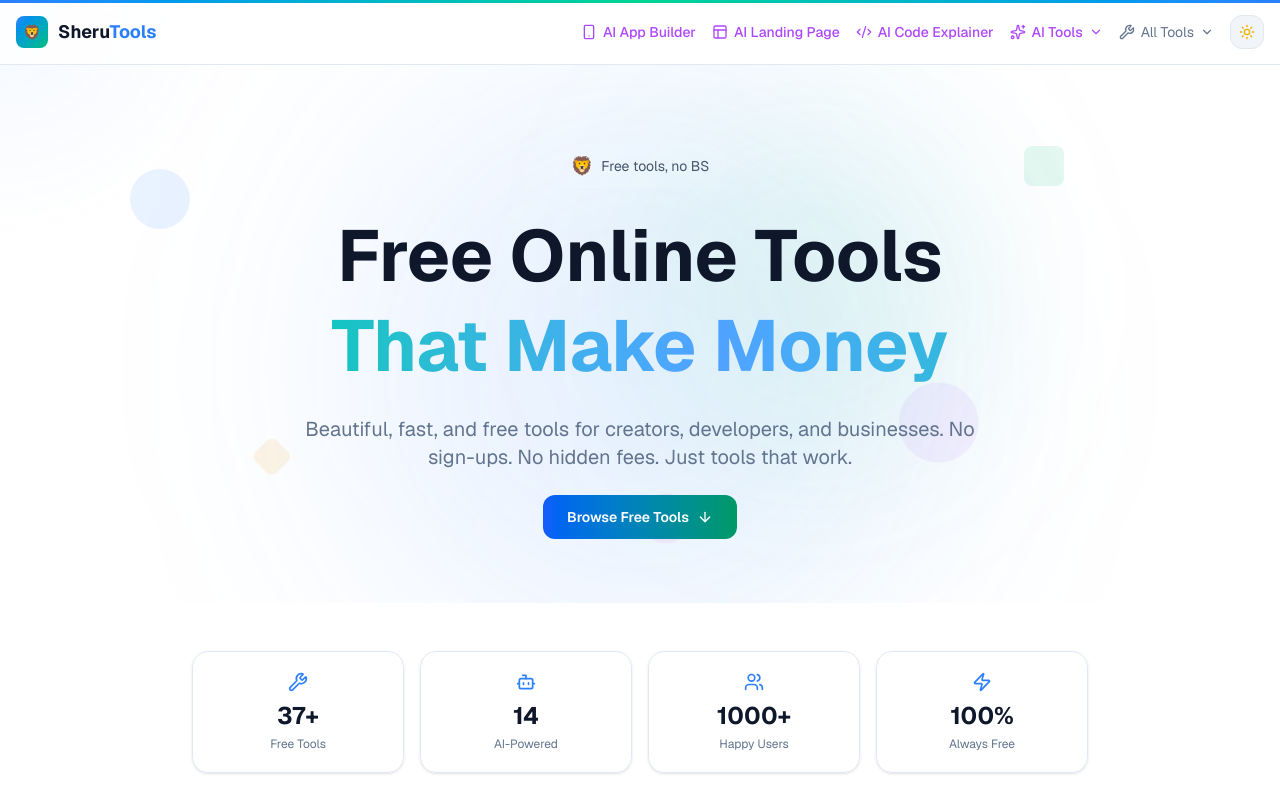
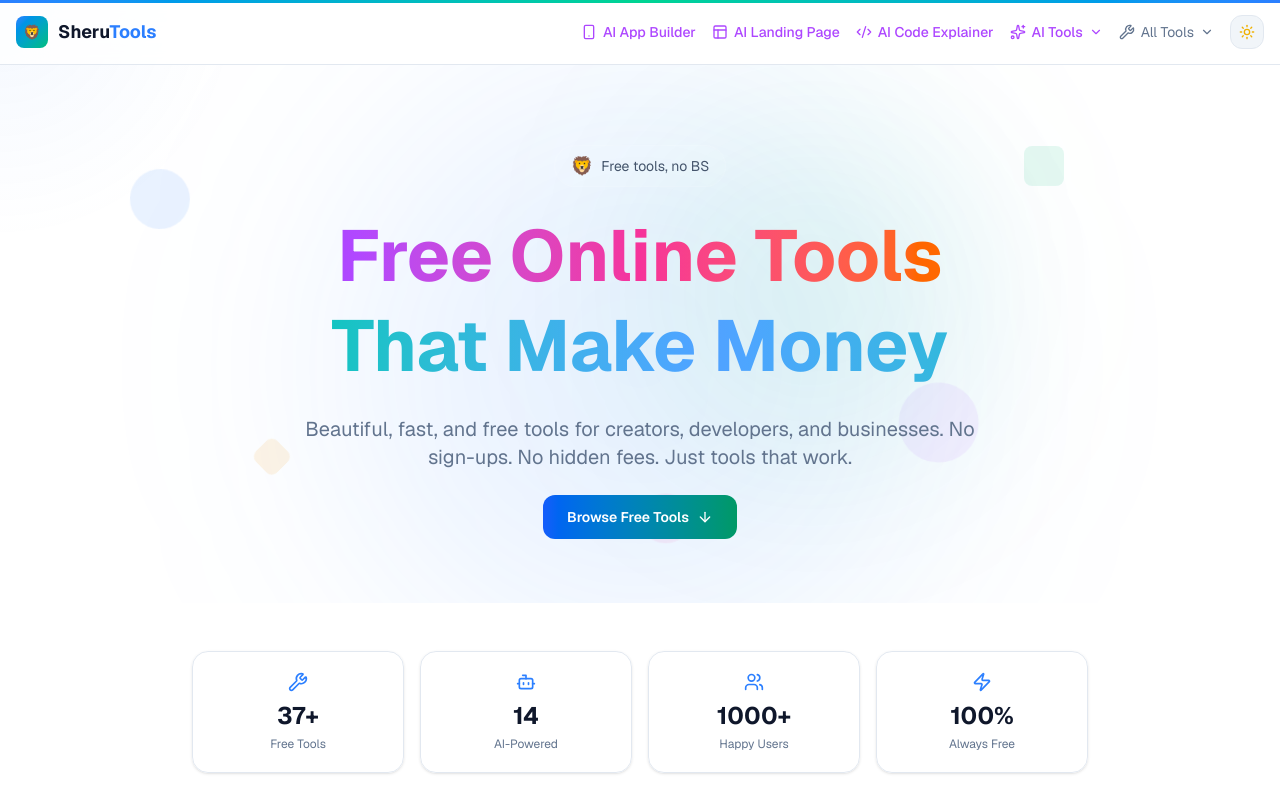
Before and after one commit to humsafarprabhu-cmyk/sherutools, a Next.js app: page / in a window 1280 px wide. Shown: the top 800 px of the page. Built offline with nearby package versions, Linux system fonts and the light colour scheme.

Commit message:
style: gradient color on Free Online Tools heading

```diff
--- a/src/app/page.tsx
+++ b/src/app/page.tsx
@@ -398,7 +398,7 @@ export default function Home() {
             </motion.div>
 
             <h1 className="text-4xl sm:text-5xl md:text-6xl lg:text-7xl font-bold leading-tight">
-              <span className="text-slate-900 dark:text-white">Free Online Tools</span>
+              <span className="bg-gradient-to-r from-purple-500 via-pink-500 to-orange-500 bg-clip-text text-transparent">Free Online Tools</span>
               <br />
               <span className="shimmer-text bg-gradient-to-r from-blue-400 via-emerald-400 to-blue-400 bg-clip-text text-transparent bg-[length:200%_auto]">
                 {currentWord}
```
